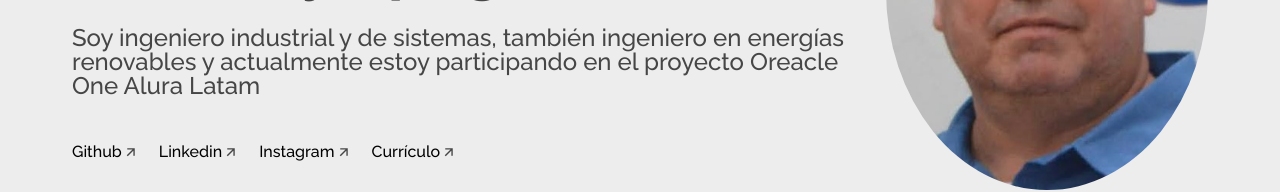
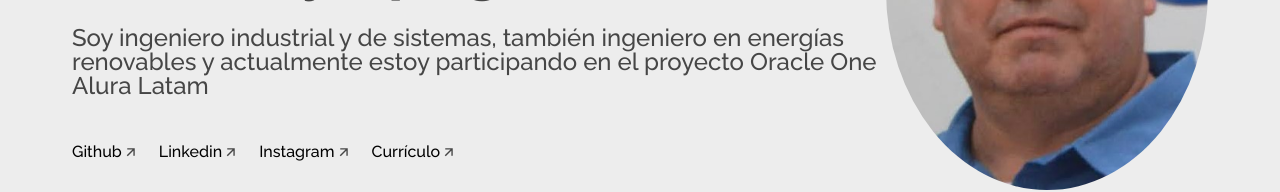
Before and after one commit to GuillermoCoronel/GuillermoCoronel.github.io, a plain HTML site: page index.html in a window 1280 px wide. Shown: the part 352-544 px from the top of the page. Drawn offline with Linux system fonts and the light colour scheme.

Commit message:
Update index.html

```diff
--- a/index.html
+++ b/index.html
@@ -52,7 +52,7 @@
             <img class="title__profile" src="assets/foto.jpg">
             <div class="title__container">
                 <h2 class="title__bio">Hola, mi nombre es Guillermo Coronel y construyo páginas web</h2>
-                <h3 class="title__subsection">Soy ingeniero industrial y de sistemas, también ingeniero en energías renovables y actualmente estoy participando en el proyecto Oreacle One Alura Latam</h3>
+                <h3 class="title__subsection">Soy ingeniero industrial y de sistemas, también ingeniero en energías renovables y actualmente estoy participando en el proyecto Oracle One Alura Latam</h3>
                 <ul class="title__network">
                      <!-- Pon los enlaces de tus redes sociales favoritas -->
                     <li class="title__network__item"><a href="">Github <img src="assets\arrow.png"> </a></li>
```
